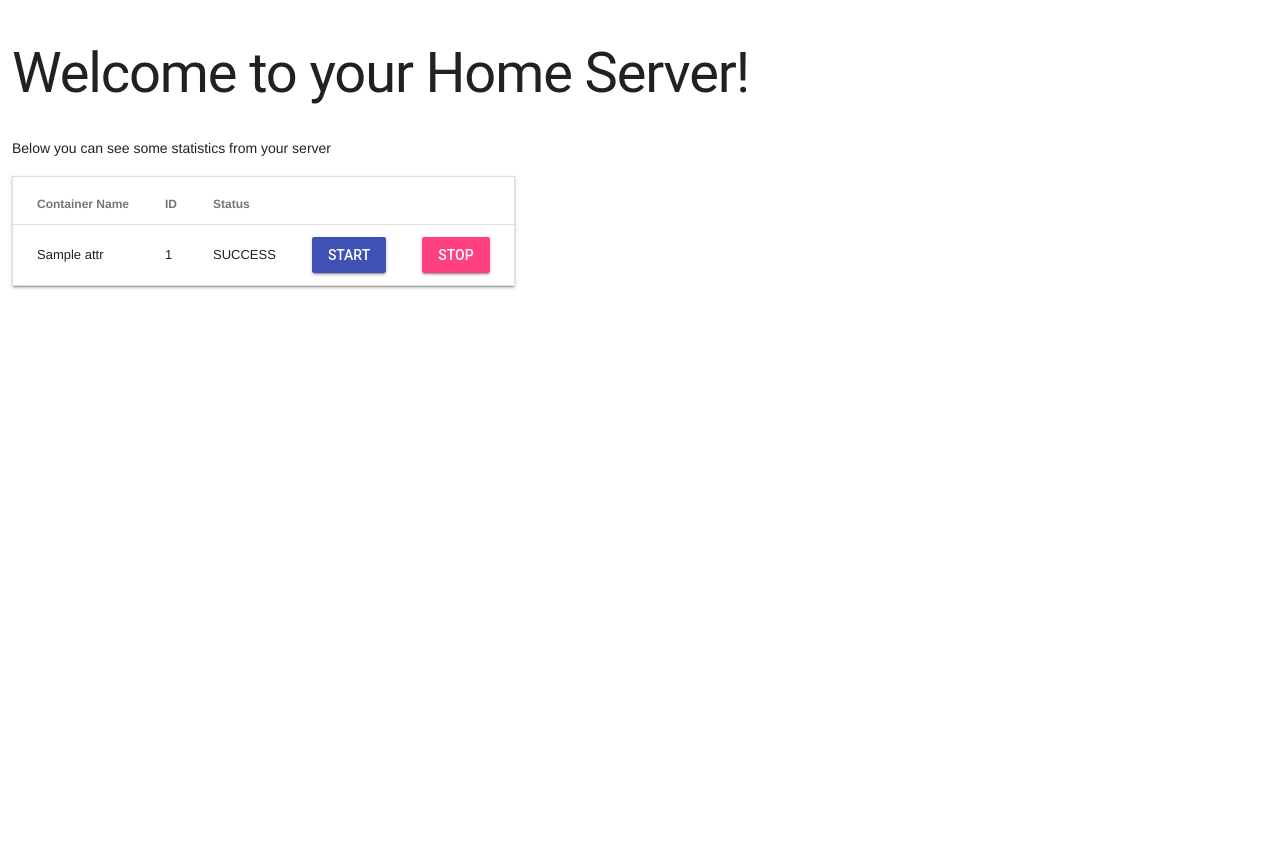
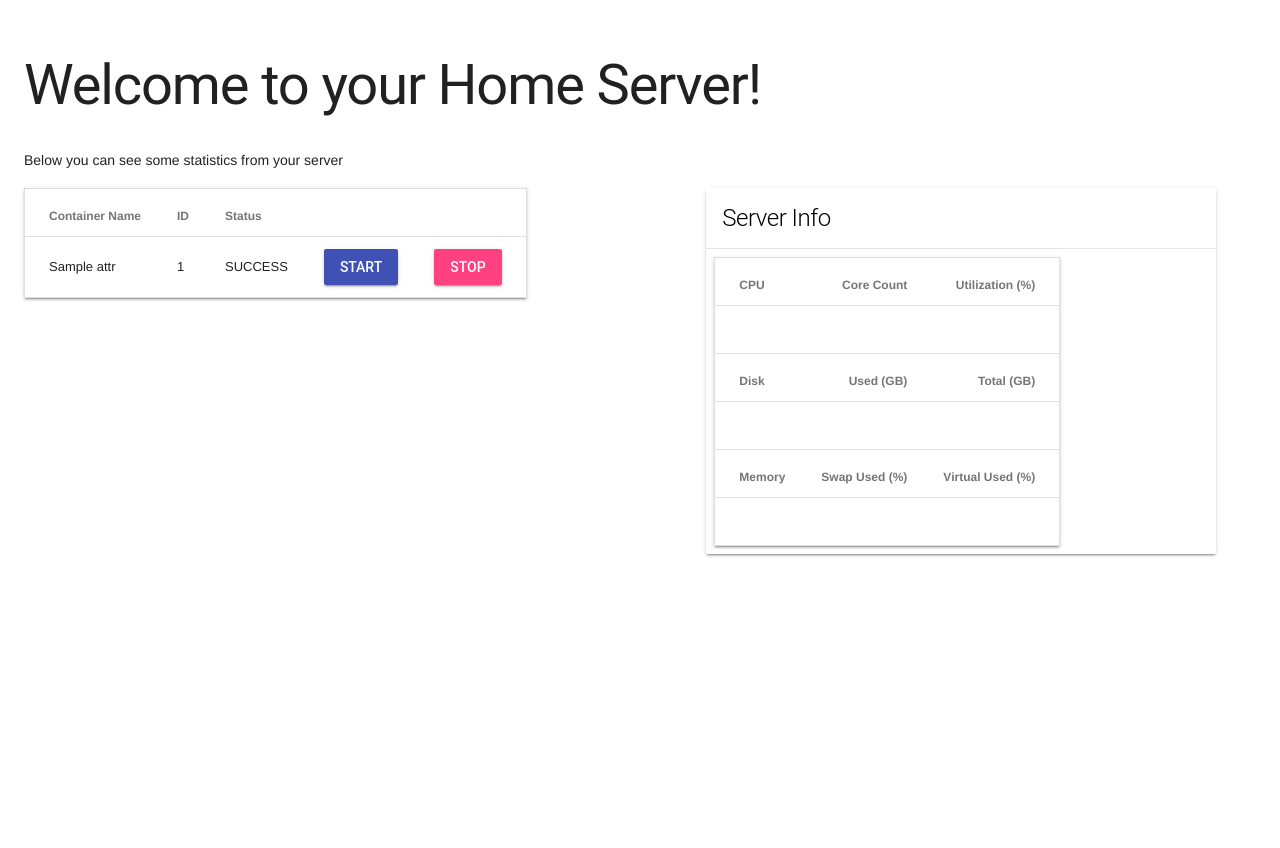
Before and after one commit to tamuhackathons/home-server, a Flask app: template templates/home.html in a window 1280 px wide. Before the commit the page ends 289 px from the top, so only its background shows below. Run offline with Flask 2, Linux system fonts and the light colour scheme; the template is opened without the code that fills it: most values are stand-ins (such as "Sample title", 1, 10 or a date in 2020); lists and menus that the app fills with data are empty; parts of the project's set-up code (start-up, migrations or seed data) failed here and were passed over.

Commit message:
Nice working sys info

```diff
--- a/plugins/plugins_config.ini
+++ b/plugins/plugins_config.ini
@@ -1,15 +1,11 @@
-[github]
-name = github
-url = http://tmcdo1.github.io
-
 [homepage]
 name = homepage
 url = http://tmcdo1.github.io/tab
 
-[Smart Car]
-name = Smart Car
-url = http://localhost:8001
-
 [Ruben]
 name = Ruben
 url = https://ravc.github.io
+
+[Personal Site]
+name = Personal Site
+url = http://tmcdo1.github.io
--- a/templates/home.html
+++ b/templates/home.html
@@ -9,6 +9,8 @@
     <h1>Welcome to your Home Server!</h1>
     <p>Below you can see some statistics from your server</p>
 
+    <div class="flex">
+        <div id="content-info">
             <table class="mdl-data-table mdl-js-data-table mdl-shadow--2dp">
                 <thead>
                     <tr>
@@ -31,6 +33,63 @@
                     {% endfor %}
                 </tbody>
             </table>
+        </div>
+        <div id="server-info" class="mdl-card mdl-shadow--2dp">
+            <div class="mdl-card__title">
+                <h1 class="mdl-card__title-text">Server Info</h1>
+            </div>
+            <div class="mdl-card__actions mdl-card--border">
+                <table class="mdl-data-table mdl-js-data-table mdl-shadow--2dp">
+                    <!-- CPI -->
+                    <thead>
+                        <tr>
+                            <th class="mdl-data-table__cell--non-numeric">CPU</th>
+                            <th>Core Count</th>
+                            <th>Utilization (%)</th>
+                        </tr>
+                    </thead>
+                    <tbody>
+                        <tr>
+                            <td class="mdl-data-table__cell--non-numeric"></td>
+                            <td id="cpu-count"></td>
+                            <td id="cpu-usage"></td>
+                        </tr>
+                    </tbody>
+                    <!-- Disk -->
+                    <thead>
+                        <tr>
+                            <th class="mdl-data-table__cell--non-numeric">Disk</th>
+                            <th>Used (GB)</th>
+                            <th>Total (GB)</th>
+                        </tr>
+                    </thead>
+                    <tbody>
+                        <tr>
+                            <td class="mdl-data-table__cell--non-numeric"></td>
+                            <td id="disk-used"></td>
+                            <td id="disk-total"></td>
+                        </tr>
+                    </tbody>
+                    <!-- Memory -->
+                    <thead>
+                        <tr>
+                            <th class="mdl-data-table__cell--non-numeric">Memory</th>
+                            <th>Swap Used (%)</th>
+                            <th>Virtual Used (%)</th>
+                        </tr>
+                    </thead>
+                    <tbody>
+                        <tr>
+                            <td class="mdl-data-table__cell--non-numeric"></td>
+                            <td id="swap-used"></td>
+                            <td id="virtual-used"></td>
+                        </tr>
+                    </tbody>
+                </table>
+            </div>
+        </div>
+    </div>
+
 
     <script>
         function stopContainer(name) {
@@ -68,13 +127,59 @@
                 parent.location.reload()
             }) // parses response to JSON)
         }
+
+        function updateServerInfo() {
+            fetch('http://localhost:{{port}}/sys', {
+                method: "GET", // *GET, POST, PUT, DELETE, etc.
+                // mode: "cors", // no-cors, cors, *same-origin
+                // cache: "no-cache", // *default, no-cache, reload, force-cache, only-if-cached
+                // credentials: "same-origin", // include, *same-origin, omit
+                referrer: "no-referrer", // no-referrer, *client
+            })
+            .then(response => response.json()).then(json => {
+                // console.log('RESPONSE', json)
+                // CPI
+                document.getElementById('cpu-count').innerHTML = json['cpu']['cpu_count']
+                document.getElementById('cpu-usage').innerHTML = json['cpu']['cpu_percent']
+
+                // DISK
+                document.getElementById('disk-total').innerHTML = Math.round(json['disk']['usage']['total']/1073741824*100)/100
+                document.getElementById('disk-used').innerHTML = Math.round(json['disk']['usage']['used']/1073741824*100)/100
+
+                // Memory
+                document.getElementById('swap-used').innerHTML = json['memory']['swap']['percent']
+                document.getElementById('virtual-used').innerHTML = json['memory']['virtual_mem']['percent']
+
+            }) // parses response to JSON)
+        }
+
+        setInterval(updateServerInfo, 1000)
+        // updateServerInfo()
     </script>
 
     <style>
         body {
-            padding: 12px;
-            width: 100%;
+            padding: 24px;
+            width: 95%;
             overflow: hidden;
+            margin: 0;
+        }
+
+        .flex {
+            display: flex;
+            flex-wrap: wrap-reverse;
+            /* align-items: stretch; */
+        }
+
+        #content-info {
+            flex-grow: 1;
+            flex-basis: 1;
+        }
+
+        #server-info {
+            flex-grow: 1;
+            flex-basis: 1;
+            margin-right: 24px;
         }
     </style>
 </body>
```
Also changed, not shown: sysinfo/sys_info.py (+11 -7 lines). Lines whose indentation alone changed are shown as unchanged.
